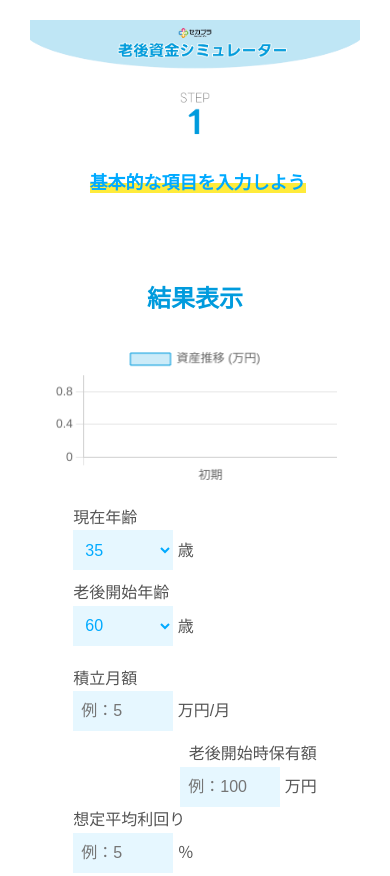
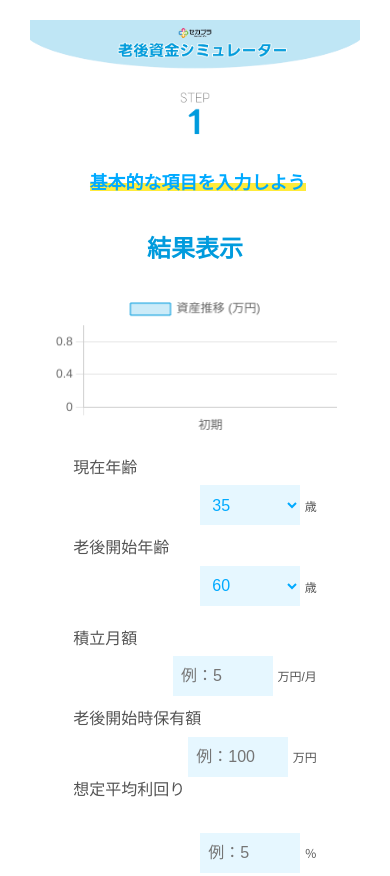
Before and after one commit to Kyomei25/simulator02, a plain HTML site: page index.html in a window 390 px wide. Shown: the top 876 px of the page. Drawn offline with nearby package versions, Linux system fonts and the light colour scheme; a web font is replaced by a local one.

Commit message:
update index.html

```diff
--- a/index.html
+++ b/index.html
@@ -169,20 +169,66 @@
     }
     canvas { max-width: 100%; height: auto; }
     @media screen and (max-width: 768px) {
-      .results, .inputs { width: 95%; padding: 15px; }
-      .input-overlay .row { flex-direction: column; gap: 10px; }
-      .left-item, .right-item { margin: 0; text-align: left; }
-      #retirement-start-age, #retirement-end-age, #final-assets, #annual-rate-1, #withdrawal-1 {
+      .results, .inputs {
+        width: 95%;
+        padding: 15px;
+      }
+
+      .input-overlay .row {
+        flex-direction: column;
+        gap: 10px;
+      }
+      .left-item, .right-item {
+        margin: 0;
+        /* ※スマホビューでは全項目左寄せになるが、必要な場合は個別に上書き可 */
+        text-align: left;
+      }
+      /* 各入力エリアの幅をスマホ用に調整 */
+      #retirement-start-age, #retirement-end-age,
+      #final-assets, #annual-rate-1, #withdrawal-1 {
         width: 100px;
       }
       .input-wrapper input[type="number"],
-      .input-wrapper select { padding: 8px 10px 8px 8px; }
-      .c-button._shiny { margin: 20px auto; }
+      .input-wrapper select {
+        padding: 8px 10px 8px 8px; /* 右側パディングを縮小 */
+      }
+      .c-button._shiny {
+        margin: 20px auto;
+      }
       body { line-height: 1.6; }
       .step-image { width: 50px; }
-      .step-description { font-size: 18px; margin-left: 5px; }
+      .step-description {
+         font-size: 18px;
+         margin-left: 5px;
+      }
       .inputs .field-group input[type="number"],
-      .inputs .field-group select { width: 100%; }
+      .inputs .field-group select {
+        width: 100%;
+      }
+      /* スマホビュー：単位のフォントサイズを小さく */
+      .input-suffix {
+        font-size: 12px;
+      }
+      /* スマホビュー：特に「老後開始時保有額」のラベルを左寄せ */
+      label[for="final-assets"] {
+        text-align: left;
+        display: block;
+      }
+      /* 既存の入力ラベルも左寄せに（必要に応じて） */
+      .input-overlay label {
+          display: block;
+          text-align: left;
+          margin-bottom: 5px;
+      }
+      .input-overlay .input-wrapper {
+          display: block;
+          text-align: right;
+      }
+      @media screen and (max-width: 768px) {
+        .step-container {
+          margin-bottom: -30px;
+        }
+      }
     }
     .inputs h4 {
       color: #009bdd;
@@ -228,10 +274,8 @@
 </head>
 <body>
   <div class="container">
-    <!-- タイトル -->
     <img src="title.webp" alt="老後資金シミュレーター" style="width:100%; height:auto;">
 
-    <!-- STEP1：基本入力 -->
     <div class="step-container step1">
       <div class="step-indicator">
         <img class="step-image" src="step1.png" alt="STEP 1">
@@ -239,11 +283,8 @@
       <div class="step-description">基本的な項目を入力しよう</div>
     </div>
 
-    <!-- 結果エリア -->
     <div class="results">
       <p id="result-display">結果表示</p>
-
-      <!-- グラフエリア -->
       <div class="chart-container">
         <canvas id="financial-chart" width="600" height="300"></canvas>
         <script>
@@ -264,7 +305,6 @@
             retirementChart = new Chart(ctx, { type: 'bar', data: initialData, options: chartOptions });
           });
         </script>
-        <!-- 入力エリア -->
         <div class="input-overlay">
           <div class="row first-row">
             <div class="left-item">
@@ -298,7 +338,6 @@
               </div>
             </div>
           </div>
-          <!-- 想定利回り -->
           <div class="row">
             <div class="full-item">
               <label for="annual-rate-1">想定平均利回り</label><br class="desktop-only">
@@ -310,11 +349,9 @@
           </div>
         </div>
       </div>
-      <!-- シミュレーション開始ボタン -->
       <button id="calculate" class="c-button _shiny">シミュレーション開始</button>
     </div>
 
-    <!-- STEP2：その他オプション -->
     <div class="step-container step2">
       <div class="step-indicator">
         <img class="step-image" src="step2.png" alt="STEP 2">
@@ -322,9 +359,7 @@
       <div class="step-description">その他の項目（オプション）は下記へ</div>
     </div>
 
-    <!-- オプション入力エリア -->
     <div class="inputs">
-      <!-- 金利・積立額の変更 -->
       <h4>金利・積立額の変更</h4>
       <div class="field-group">
         <span class="field-label">変更する年齢</span>
@@ -342,7 +377,6 @@
         <span class="field-unit">％</span>
       </div>
       <hr>
-      <!-- 一括投資（既存項目） -->
       <h4>一括投資</h4>
       <p>一括投資とは、指定した年齢で一括で投資する方法です。<br>
          ※この項目は自動的に現在年齢が設定されます。</p>
@@ -356,7 +390,6 @@
         <input type="number" id="lump-investment-amount" class="card-input" placeholder="例：50">
         <span class="field-unit">万円</span>
       </div>
-      <!-- 追加の一括投資項目（2件目） -->
       <h4>一括投資（追加）</h4>
       <p>一括投資（追加）：指定した年齢で一括で投資する方法です。</p>
       <div class="field-group">
@@ -396,7 +429,6 @@
     });
 
     // 前向きシミュレーション関数（修正後：月利は複利換算で算出）
-    // ※本関数は、普通の積立（毎月の末尾に積み立てる＝普通年金方式）として計算します。
     // depositBase, rateBase: 変更前の積立額・年率
     // depositNew, rateNew: 変更後の積立額・年率
     // switchingMonth: 変更する年齢（月数換算）
@@ -416,7 +448,6 @@
           currentMonthlyRate = Math.pow(1 + rateNew/100, 1/12) - 1;
           currentDeposit = depositNew;
         }
-        // ※普通年金方式（各月の終わりに積立）：
         asset = asset * (1 + currentMonthlyRate) + currentDeposit;
       }
       return asset;
@@ -487,10 +518,9 @@
 
         var computedValue, resultLabel;
         if (depositProvided) {
-          // パターン１：積立月額入力時 → 想定平均利回り（実効年率）を逆算
+          // パターン１：積立月額が入力されている場合 → 想定平均利回り（実効年率）を逆算
           var depositBase = parseFloat(depositStr);
           var depositNewCandidate = (newWithdrawalStr !== "" && !isNaN(parseFloat(newWithdrawalStr))) ? parseFloat(newWithdrawalStr) : depositBase;
-          // 変更後の年率は、入力があればその値、なければそのまま（逆算対象）
           function getRateNew(x) {
             if(newAnnualRateStr !== "" && !isNaN(parseFloat(newAnnualRateStr))) {
               return parseFloat(newAnnualRateStr);
@@ -498,7 +528,6 @@
               return x;
             }
           }
-          // f(x)=simulate(..., x, ..., getRateNew(x), ...) - finalAssets
           function f(x) {
             return simulate(depositBase, x, depositNewCandidate, getRateNew(x), switchingMonth, totalMonths, lumpMonth1, lumpAmt1, lumpMonth2, lumpAmt2) - finalAssets;
           }
@@ -521,7 +550,7 @@
           computedValue = x;
           resultLabel = "想定平均利回り";
         } else if (rateProvided) {
-          // パターン２：想定平均利回り入力時 → 必要な積立月額を逆算
+          // パターン２：想定平均利回りが入力されている場合 → 必要な積立月額を逆算
           var targetRate = parseFloat(rateStr);
           function getDepositNew(d) {
             if(newWithdrawalStr !== "" && !isNaN(parseFloat(newWithdrawalStr))) {
@@ -547,19 +576,17 @@
           resultLabel = "積立月額";
         }
 
-        // 結果表示更新
         document.getElementById("result-display").innerHTML =
           resultLabel + ": <span id='required-amount'>" + computedValue.toFixed(2) + "</span>" +
           (resultLabel === "想定平均利回り" ? "％" : "万円/月");
 
-        // 前向きシミュレーションによるグラフ更新
         var asset = 0;
         var simulationLabels = [];
         var simulationData = [];
         var baseDeposit, baseRate, newDeposit, newRate;
         if (depositProvided) {
           baseDeposit = depositBase;
-          baseRate = computedValue; // 逆算結果：実効年率
+          baseRate = computedValue;
           newDeposit = (!isNaN(newWithdrawalStr) && newWithdrawalStr !== "") ? parseFloat(newWithdrawalStr) : baseDeposit;
           newRate = (!isNaN(newAnnualRateStr) && newAnnualRateStr !== "") ? parseFloat(newAnnualRateStr) : baseRate;
         } else {
@@ -577,9 +604,7 @@
             monthlyRate = Math.pow(1 + newRate/100, 1/12) - 1;
             asset = asset * (1 + monthlyRate) + newDeposit;
           }
-          // 一括投資（既存項目）
           if (!isNaN(lumpMonth1) && m === lumpMonth1) { asset += lumpAmt1; }
-          // 一括投資（追加項目）
           if (!isNaN(lumpMonth2) && m === lumpMonth2) { asset += lumpAmt2; }
           if (m % 12 === 0) {
             simulationLabels.push((currentAge + m/12) + "歳");
```
